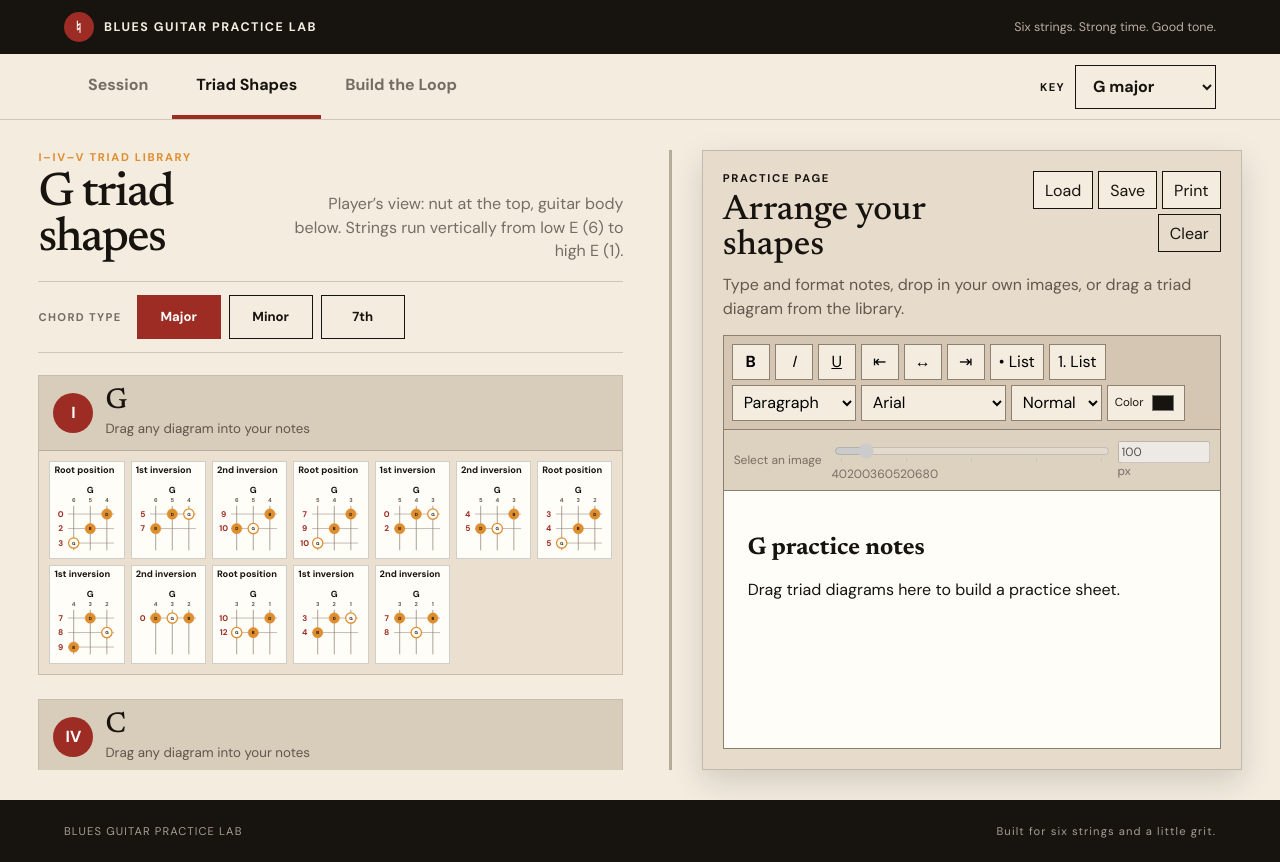
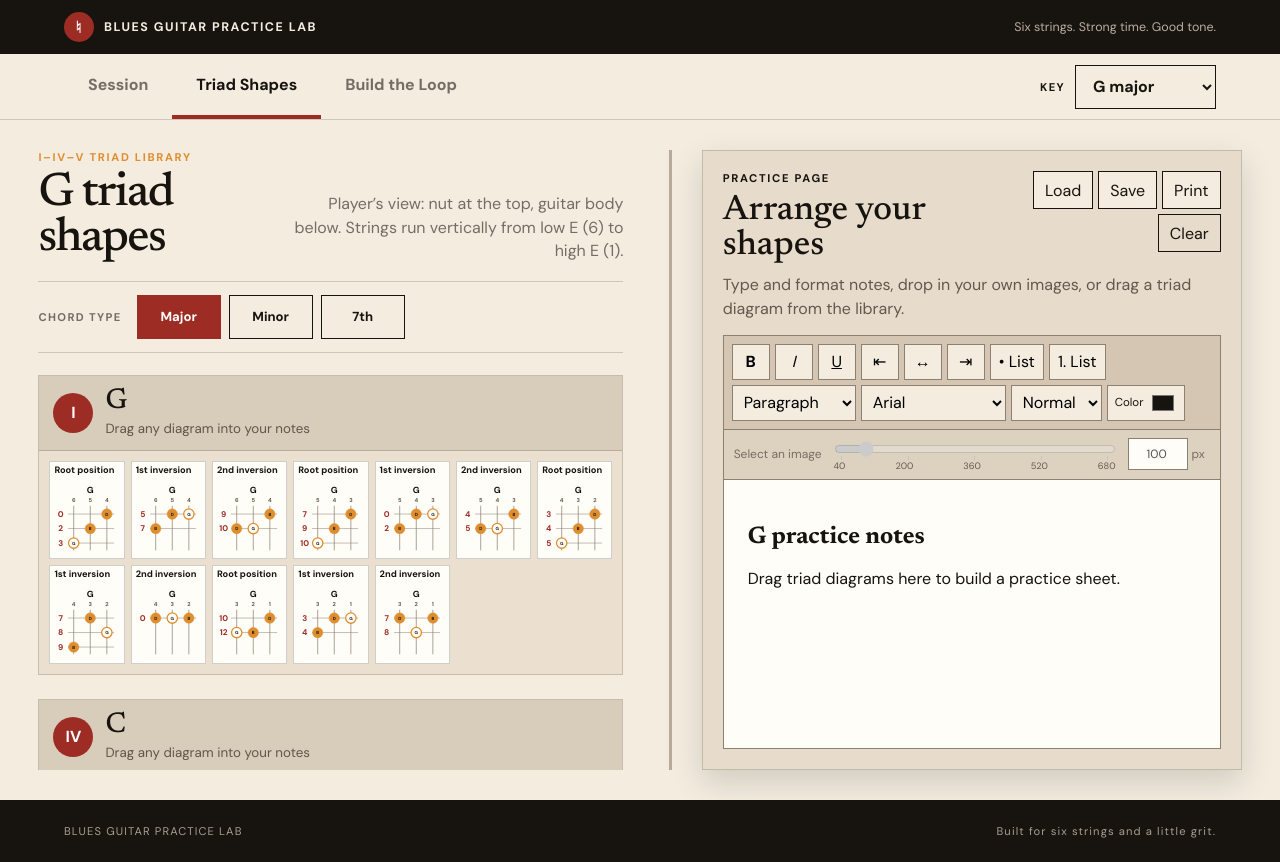
Before and after one commit to flyfisher1952/blues-guitar-practice-lab, an Angular app: page / in a window 1280 px wide. Both pictures are taken after a click on the tab "Triad Shapes". Built offline with nearby package versions, Linux system fonts and the light colour scheme.

Commit message:
Style synchronized image sizing controls

```diff
--- a/src/app/app.component.css
+++ b/src/app/app.component.css
@@ -170,10 +170,15 @@ main { min-height: calc(100vh - 196px); }
 .editor-toolbar select { min-height: 36px; max-width: 145px; padding: 0 7px; border: 1px solid #8c8073; background: var(--paper); }
 .text-color { min-height: 36px; padding: 0 7px; display: flex; align-items: center; gap: 6px; border: 1px solid #8c8073; background: var(--paper); font-size: .72rem; }
 .text-color input { width: 28px; height: 26px; padding: 1px; border: 0; background: transparent; cursor: pointer; }
-.image-size-control { padding: 8px 10px; display: grid; grid-template-columns: auto 1fr 92px; align-items: center; gap: 10px; color: #786e63; border: 1px solid #8c8073; border-bottom: 0; background: #ddd1bf; font-size: .75rem; }
+.image-size-control { padding: 8px 10px; display: grid; grid-template-columns: auto minmax(180px, 1fr) 82px; align-items: center; gap: 12px; color: #786e63; border: 1px solid #8c8073; border-bottom: 0; background: #ddd1bf; font-size: .75rem; }
 .image-size-control.enabled { color: var(--ink); }
-.image-size-control input { width: 100%; accent-color: var(--red); }
-.image-size-control span { text-align: right; }
+.image-size-slider { min-width: 0; display: grid; gap: 2px; }
+.image-size-slider > input { width: 100%; margin: 0; accent-color: var(--red); }
+.image-size-scale { display: flex; justify-content: space-between; color: #655b51; font-size: .58rem; line-height: 1; }
+.image-size-scale span { min-width: 0; text-align: center; }
+.manual-image-size { display: flex; align-items: center; gap: 4px; }
+.manual-image-size input { width: 60px; min-height: 32px; padding: 3px 5px; border: 1px solid #8c8073; background: #fffdf8; text-align: right; }
+.manual-image-size span { text-align: left; }
 .rich-editor { min-height: 0; flex: 1 1 auto; padding: 24px; overflow-y: auto; overscroll-behavior: contain; scrollbar-gutter: stable; color: var(--ink); background: #fffdf8; border: 1px solid #8c8073; font-weight: 400; line-height: 1.1; }
 .rich-editor p { margin: 0; }
 .rich-editor:focus { outline: 3px solid var(--amber); outline-offset: 2px; }
@@ -256,6 +261,6 @@ footer { padding: 24px clamp(20px, 5vw, 72px); display: flex; justify-content: s
   .editor-file-actions { margin-top: 12px; justify-content: flex-start; }
   .editor-toolbar select { max-width: none; flex: 1 1 120px; }
   .image-size-control { grid-template-columns: 1fr; }
-  .image-size-control span { text-align: left; }
+  .manual-image-size span { text-align: left; }
   footer { flex-direction: column; gap: 8px; }
 }
```
